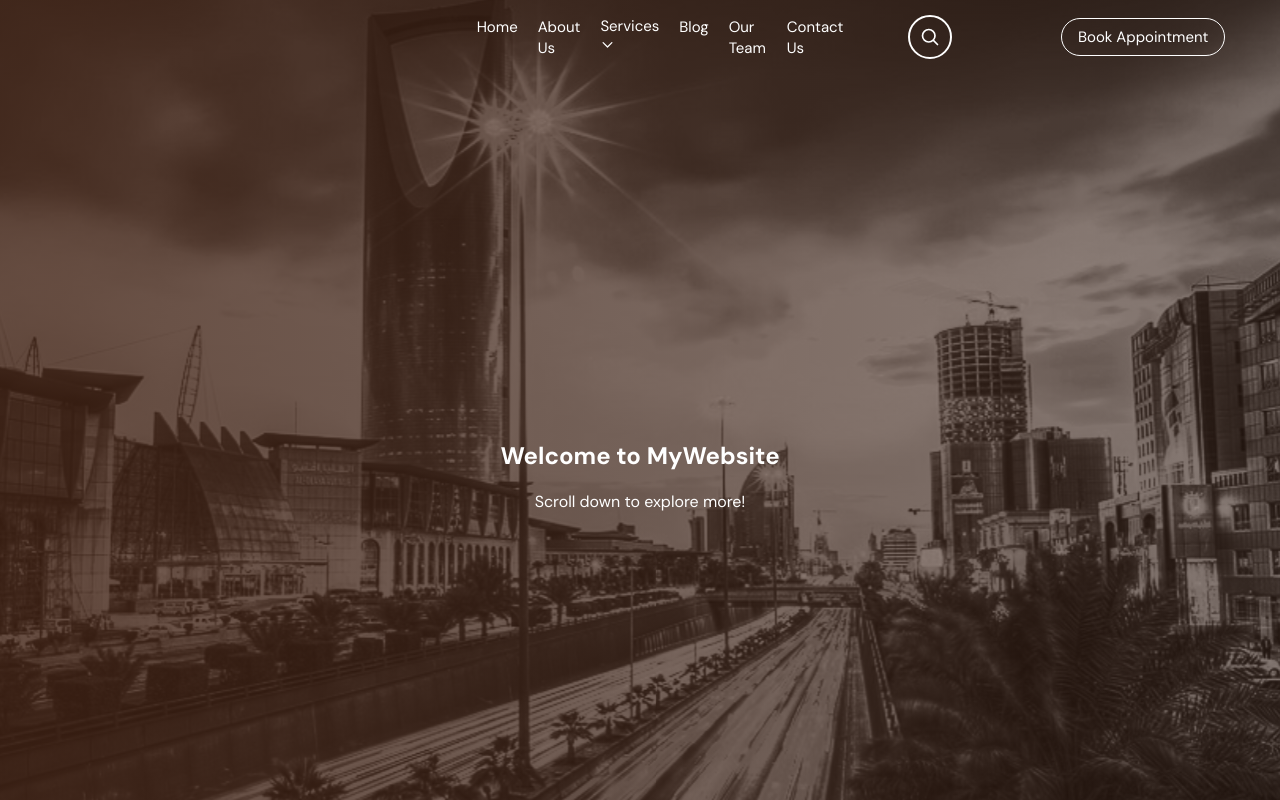
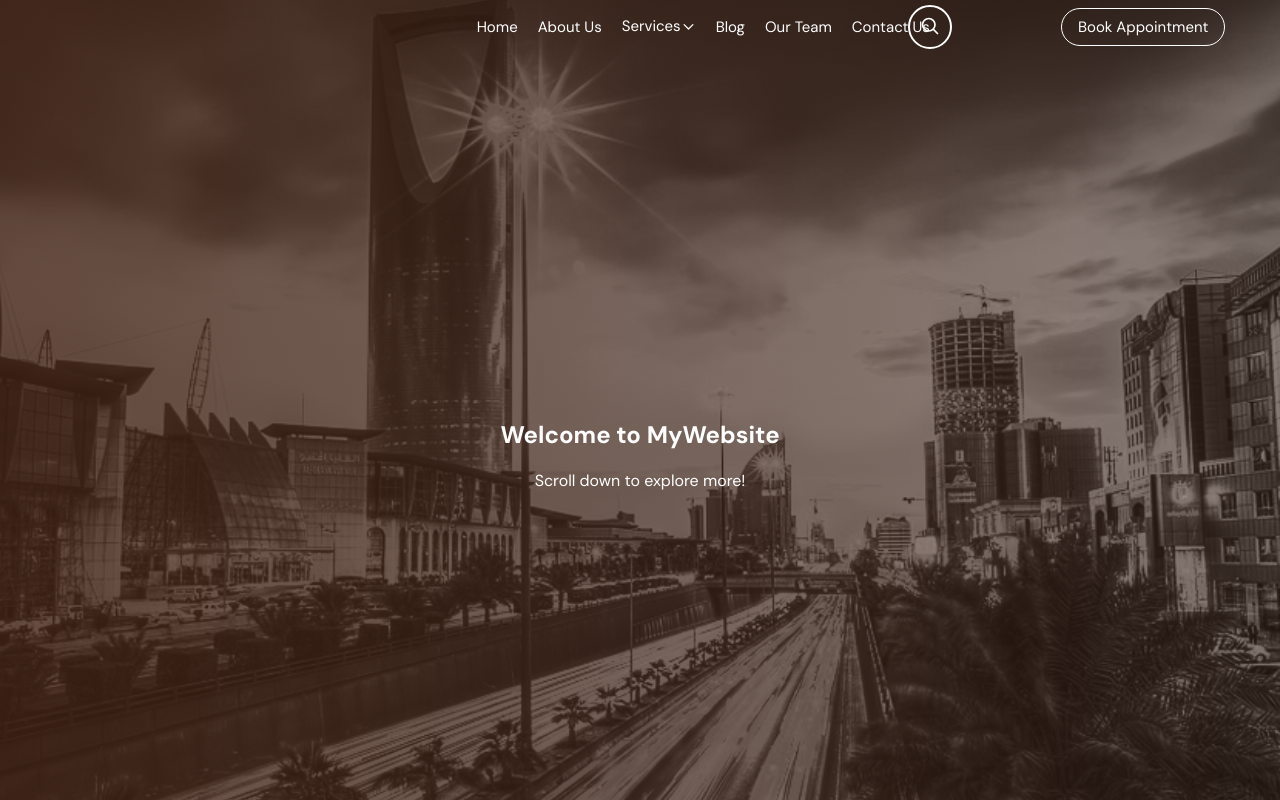
Before and after one commit to bruteforce55/iotech, a Next.js app: page / in a window 1280 px wide. Built offline with nearby package versions, Linux system fonts and the light colour scheme.

Commit message:
language and other changes in the header

```diff
--- a/components/Header.tsx
+++ b/components/Header.tsx
@@ -1,17 +1,17 @@
-'use client';
+"use client";
 
-import Link from 'next/link';
-import { useState, useEffect, useRef } from 'react';
-import SearchToggle from './SearchToggle';
+import Link from "next/link";
+import { useState, useEffect, useRef } from "react";
+import SearchToggle from "./SearchToggle";
 
 export default function Header() {
   const [isServicesOpen, setIsServicesOpen] = useState(false);
   const [isLangDropdownOpen, setIsLangDropdownOpen] = useState(false);
-  const [currentLang, setCurrentLang] = useState('EN'); // default language
+  const [currentLang, setCurrentLang] = useState("EN"); // default language
   const servicesRef = useRef();
   const langDropdownRef = useRef();
 
-  const languages = ['EN', 'AR']; // example languages
+  const languages = ["EN", "AR"]; // example languages
 
   // Close on outside click
   useEffect(() => {
@@ -26,8 +26,8 @@ export default function Header() {
         setIsLangDropdownOpen(false);
       }
     }
-    document.addEventListener('mousedown', handleClickOutside);
-    return () => document.removeEventListener('mousedown', handleClickOutside);
+    document.addEventListener("mousedown", handleClickOutside);
+    return () => document.removeEventListener("mousedown", handleClickOutside);
   }, []);
 
   // Close language dropdown when megamenu closes
@@ -37,36 +37,62 @@ export default function Header() {
     }
   }, [isServicesOpen]);
 
+  function scrollToOurTeam() {
+  const element = document.getElementById('our-team');
+  if (element) {
+    element.scrollIntoView({ behavior: 'smooth' });
+  }
+}
+
+
   return (
     <header
       className={`w-full shadow p-4 sticky top-0 z-50 transition-colors duration-300 ${
-        isServicesOpen ? 'bg-[#2b1700]' : 'bg-black/80'
+        isServicesOpen ? "bg-[#2b1700]" : "bg-black/80"
       }`}
     >
       <nav className="max-w-7xl mx-auto grid grid-cols-3 items-center relative">
         <div></div>
 
-        <ul className="flex justify-center space-x-6 list-none relative">
+        <ul className="flex justify-center space-x-6 list-none relative w-max">
           {[
-            ['Home', '/'],
-            ['About Us', '/about'],
-            ['Services', null],
-            ['Blog', '/blog'],
-            ['Our Team', '/team'],
-            ['Contact Us', '/contact'],
+            ["Home", "/"],
+            ["About Us", "/about"],
+            ["Services", null],
+            ["Blog", "/blog"],
+            ["Our Team", "scrollToOurTeam"],
+            ["Contact Us", "/contact"],
           ].map(([label, href]) => (
             <li
               key={label}
               className="relative mx-[10px]"
-              ref={label === 'Services' ? servicesRef : null}
+              ref={label === "Services" ? servicesRef : null}
             >
-              {label === 'Services' ? (
+              {label === "Services" ? (
                 <>
                   <div
                     onClick={() => setIsServicesOpen(!isServicesOpen)}
-                    className="cursor-pointer text-white text-[15px] font-medium hover:text-gray-300 transition select-none"
+                    className="cursor-pointer flex items-center space-x-1 text-white text-[15px] font-medium hover:text-gray-300 transition select-none"
                   >
-                    Services
+                    <span>Services</span>
+                    <svg
+                      className={`w-4 h-4 transform transition-transform ${
+                        isServicesOpen ? "rotate-180" : "rotate-0"
+                      }`}
+                      fill="none"
+                      stroke="currentColor"
+                      width="15px"
+                      strokeWidth="2"
+                      viewBox="0 0 24 24"
+                      xmlns="http://www.w3.org/2000/svg"
+                      aria-hidden="true"
+                    >
+                      <path
+                        strokeLinecap="round"
+                        strokeLinejoin="round"
+                        d="M19 9l-7 7-7-7"
+                      ></path>
+                    </svg>
                   </div>
 
                   {isServicesOpen && (
@@ -196,21 +222,20 @@ export default function Header() {
                       </div>
                     </div>
                   )}
-                  <svg
-                  className={`w-4 h-4 transform transition-transform ${
-                    isServicesOpen ? 'rotate-180' : 'rotate-0'
-                  }`}
-                  fill="none"
-                  stroke="currentColor"
-                  width="15px"
-                  strokeWidth="2"
-                  viewBox="0 0 24 24"
-                  xmlns="http://www.w3.org/2000/svg"
-                  aria-hidden="true"
+                </>
+              ) : href === 'scrollToOurTeam' ? (
+      <span
+        onClick={() => {
+          const element = document.getElementById('our-team');
+          if (element) {
+            element.scrollIntoView({ behavior: 'smooth' });
+          }
+          setIsServicesOpen(false); // close services menu if open
+        }}
+        className="cursor-pointer text-white text-[15px] font-medium hover:text-gray-300 transition"
       >
-                  <path strokeLinecap="round" strokeLinejoin="round" d="M19 9l-7 7-7-7"></path>
-                </svg>
-                </>
+        {label}
+      </span>
     ) : (
                 <Link
                   href={href}
@@ -235,7 +260,7 @@ export default function Header() {
                 <span>{currentLang}</span>
                 <svg
                   className={`w-4 h-4 transform transition-transform ${
-                    isLangDropdownOpen ? 'rotate-180' : 'rotate-0'
+                    isLangDropdownOpen ? "rotate-180" : "rotate-0"
                   }`}
                   fill="none"
                   stroke="currentColor"
@@ -245,16 +270,23 @@ export default function Header() {
                   xmlns="http://www.w3.org/2000/svg"
                   aria-hidden="true"
                 >
-                  <path strokeLinecap="round" strokeLinejoin="round" d="M19 9l-7 7-7-7"></path>
+                  <path
+                    strokeLinecap="round"
+                    strokeLinejoin="round"
+                    d="M19 9l-7 7-7-7"
+                  ></path>
                 </svg>
               </div>
 
               {isLangDropdownOpen && (
                 <div
                   className="absolute mt-2 w-24 bg-white text-black rounded shadow-lg z-50"
-    style={{ backgroundColor: 'white', color: 'black' }}
+                  style={{ backgroundColor: "white", color: "black" }}
                 >
-    <ul className="list-none m-0" style={{ paddingInline: "10px" }}>
+                  <ul
+                    className="list-none m-0"
+                    style={{ paddingInline: "10px" }}
+                  >
                     {languages.map((lang) => (
                       <li key={lang} className="w-full">
                         <div
@@ -263,7 +295,7 @@ export default function Header() {
                             setIsLangDropdownOpen(false);
                           }}
                           className={`cursor-pointer w-full text-center px-2 py-2 hover:bg-gray-200 ${
-              currentLang === lang ? 'font-bold bg-gray-300' : ''
+                            currentLang === lang ? "font-bold bg-gray-300" : ""
                           }`}
                         >
                           {lang}
@@ -273,7 +305,6 @@ export default function Header() {
                   </ul>
                 </div>
               )}
-
             </div>
           )}
 
```
Lines whose indentation alone changed are shown as unchanged.
